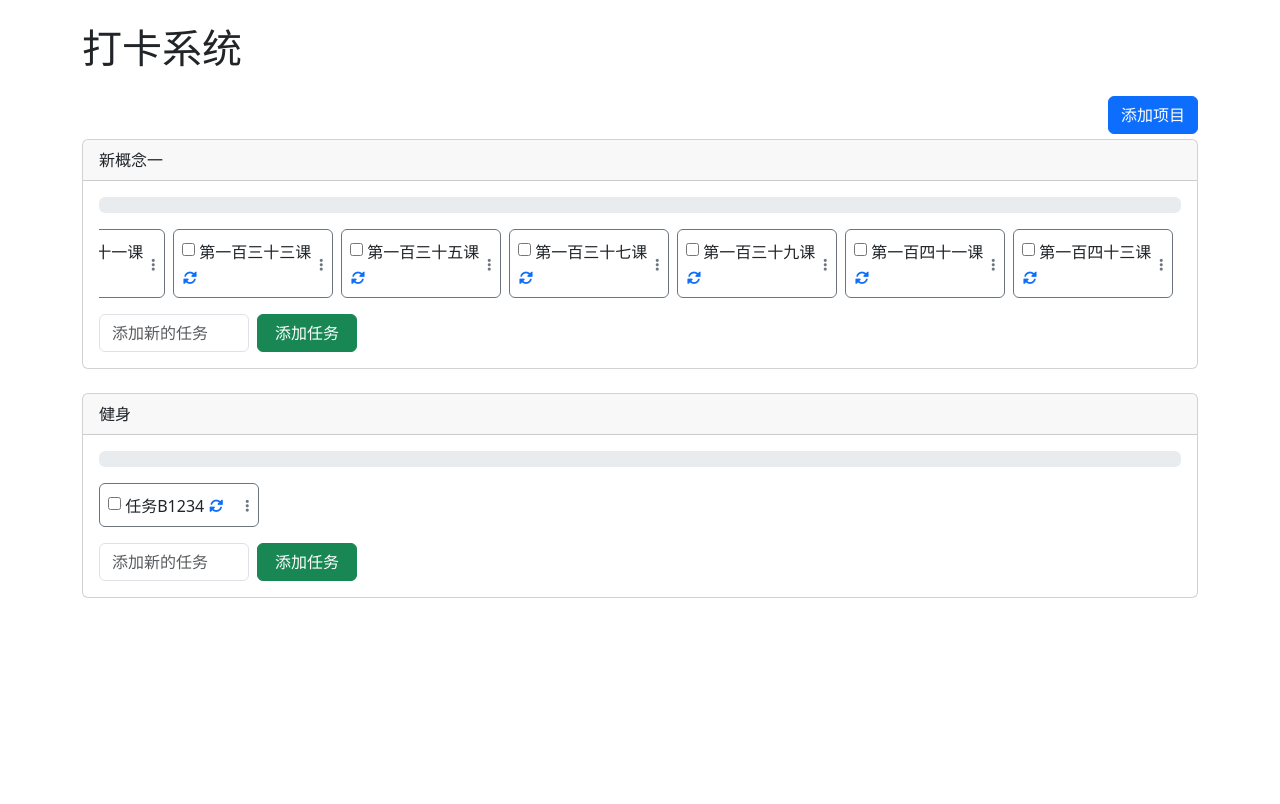
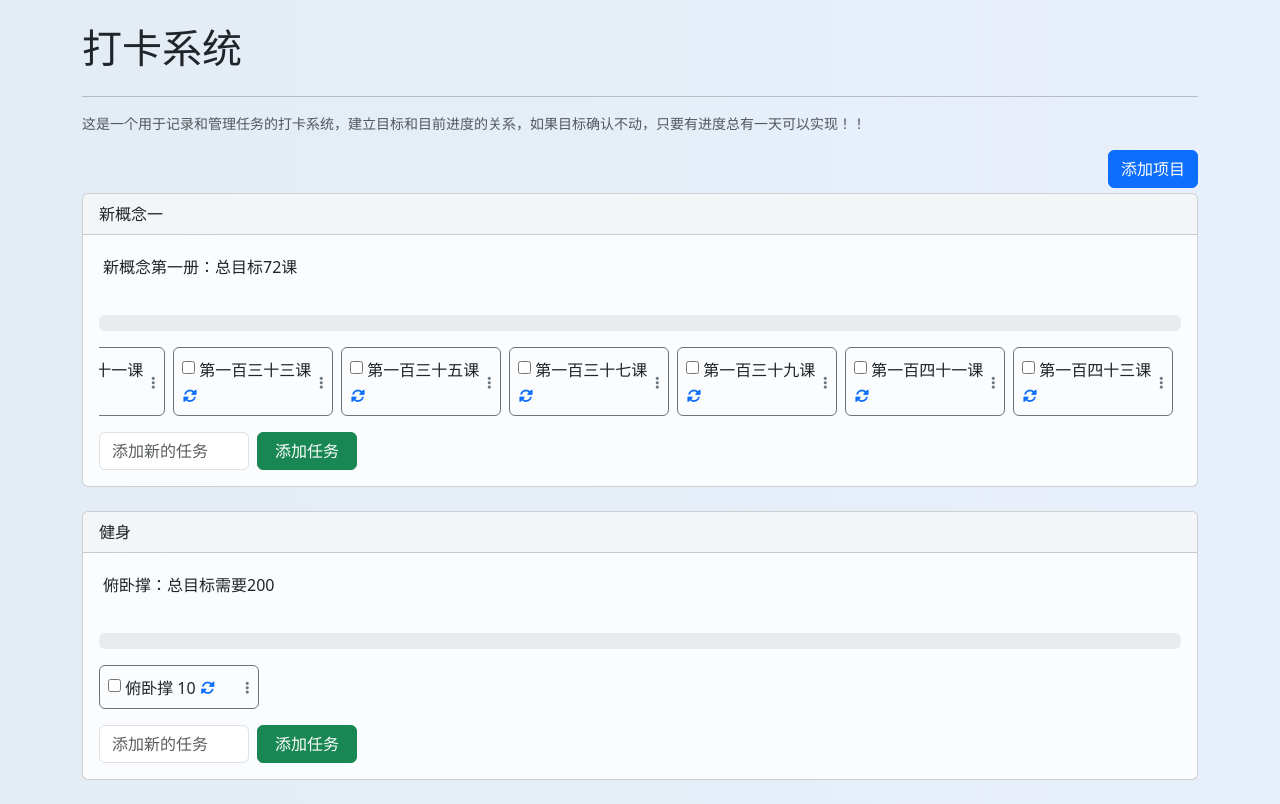
Before and after one commit to forever361/tick, a Flask app: page / in a window 1280 px wide. Before the commit the page ends 598 px from the top, so only its background shows below. Run offline with Flask 3, Linux system fonts and the light colour scheme; some libraries are stand-ins or nearby versions.

Commit message:
v1.3-加上了背景色和说明

```diff
--- a/jobs.json
+++ b/jobs.json
@@ -219,15 +219,15 @@
             }
         },
         "completed_dates": [],
-        "description": "234"
+        "description": "新概念第一册：总目标72课"
     },
     "健身": {
         "jobs": {
-            "任务B1234": {
-                "detail": "123"
+            "俯卧撑 10": {
+                "detail": "俯卧撑：总目标需要200"
             }
         },
         "completed_dates": [],
-        "description": "123"
+        "description": "俯卧撑：总目标需要200"
     }
 }
--- a/templates/index.html
+++ b/templates/index.html
@@ -14,10 +14,17 @@
     <script src="https://cdnjs.cloudflare.com/ajax/libs/toastr.js/latest/toastr.min.js"></script>
 
     <style>
-        /* 调整高度 */
-        .add-job-container {
-            height: 30px; /* 原高度减半，可根据需要调整 */
+
+             /* 自定义卡片的背景颜色（可选） */
+        .card {
+            background-color: rgba(255, 255, 255, 0.8); /* 白色透明背景 */
         }
+
+             /* 自定义卡片的背景颜色（可选） */
+        body {
+            background: linear-gradient(to right, rgba(70, 130, 180, 0.15), rgba(100, 149, 237, 0.15)); /* 蓝色渐变背景，透明度75% */
+        }
+
 
         /* 缩短输入框 */
         .new-job-input {
@@ -68,6 +75,9 @@
 <body>
 <div class="container">
     <h1 class="my-4">打卡系统</h1>
+    <hr> <!-- 添加破折号 -->
+    <p class="small text-muted">这是一个用于记录和管理任务的打卡系统，建立目标和目前进度的关系，如果目标确认不动，只要有进度总有一天可以实现！！</p> <!-- 添加小字 -->
+
     <div class="d-flex justify-content-end mt-3" style="margin-bottom: 5px">
         <button class="btn btn-primary" id="addProjectButton">添加项目</button>
     </div>
@@ -75,6 +85,7 @@
     {% for project_name, data in projects.items() %}
     <div class="card mb-4">
         <div class="card-header">{{ project_name }}</div>
+        <p class="card-text" style="margin: 20px">{{ data.description | default('无描述') }}</p>
         <div class="card-body">
             <!-- 进度条 -->
             <div class="progress mb-3">
```
